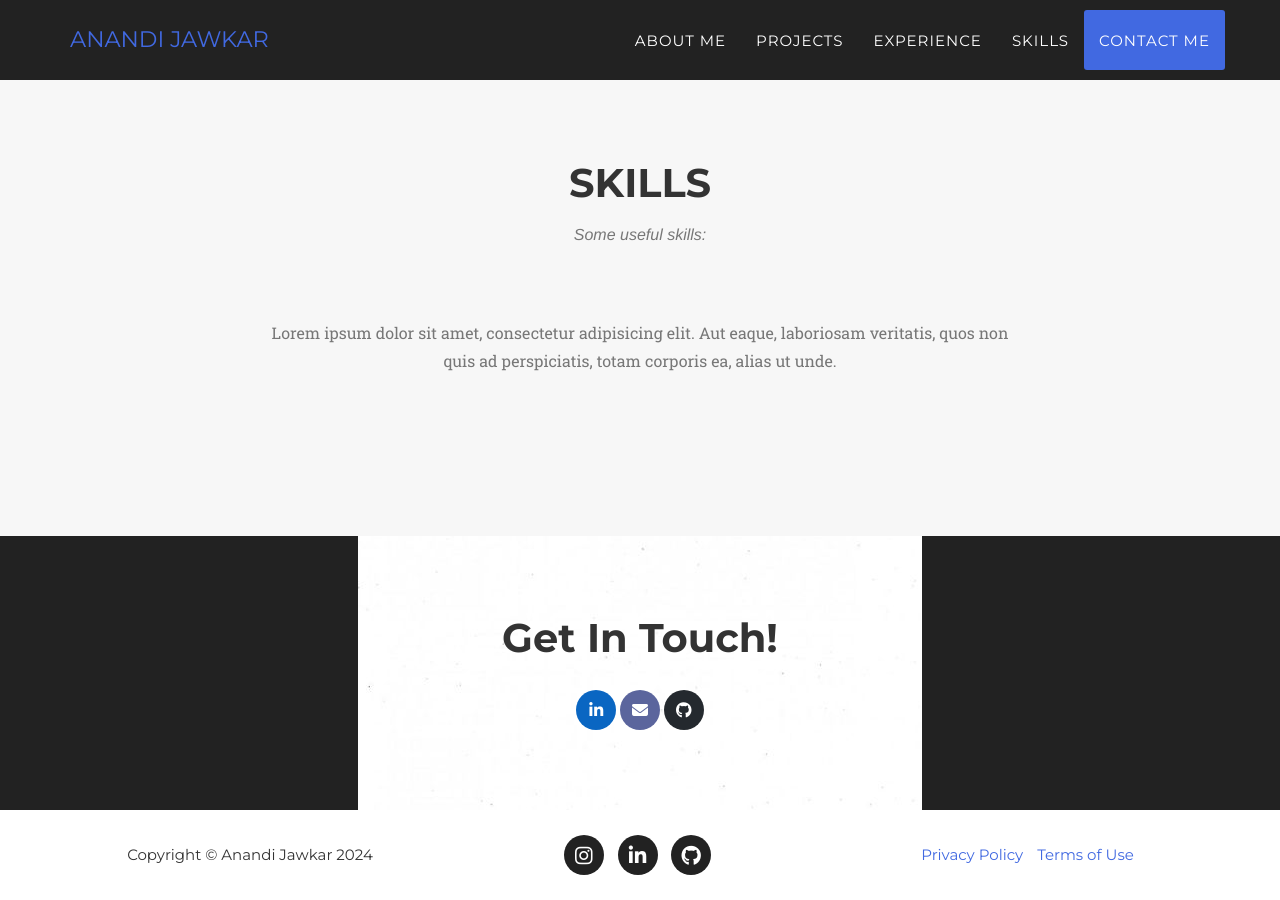
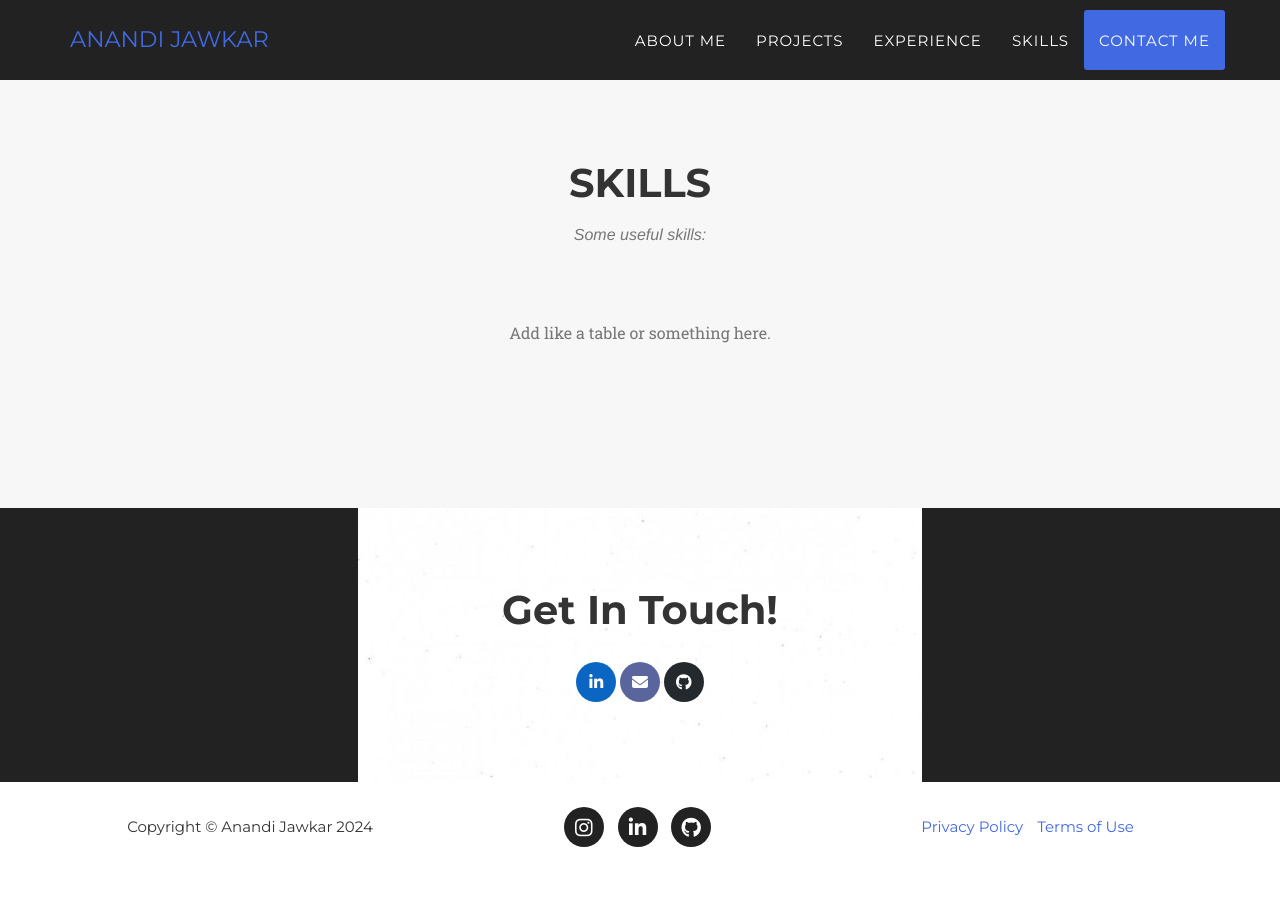
Before and after one commit to anandijawkar/aj, a Jekyll site: the page built from index.html, in a window 1280 px wide and 900 px high, scrolled down 4305 px. Built offline with Jekyll 4.4.1, drawn with Linux system fonts in a browser that asks for light colours; nearby versions of some CDN libraries; some web fonts are replaced; library files that are not in the unit come from our copies; after the commit the page ends 5177 px from its top, so only the background shows below that.

Commit message:
Update team.html

```diff
--- a/_includes/team.html
+++ b/_includes/team.html
@@ -30,7 +30,7 @@
             </div>
             <div class="row">
                 <div class="col-lg-8 col-lg-offset-2 text-center">
-                    <p class="large text-muted">Lorem ipsum dolor sit amet, consectetur adipisicing elit. Aut eaque, laboriosam veritatis, quos non quis ad perspiciatis, totam corporis ea, alias ut unde.</p>
+                    <p class="large text-muted">Add like a table or something here.</p>
                 </div>
             </div>
         </div>
```
